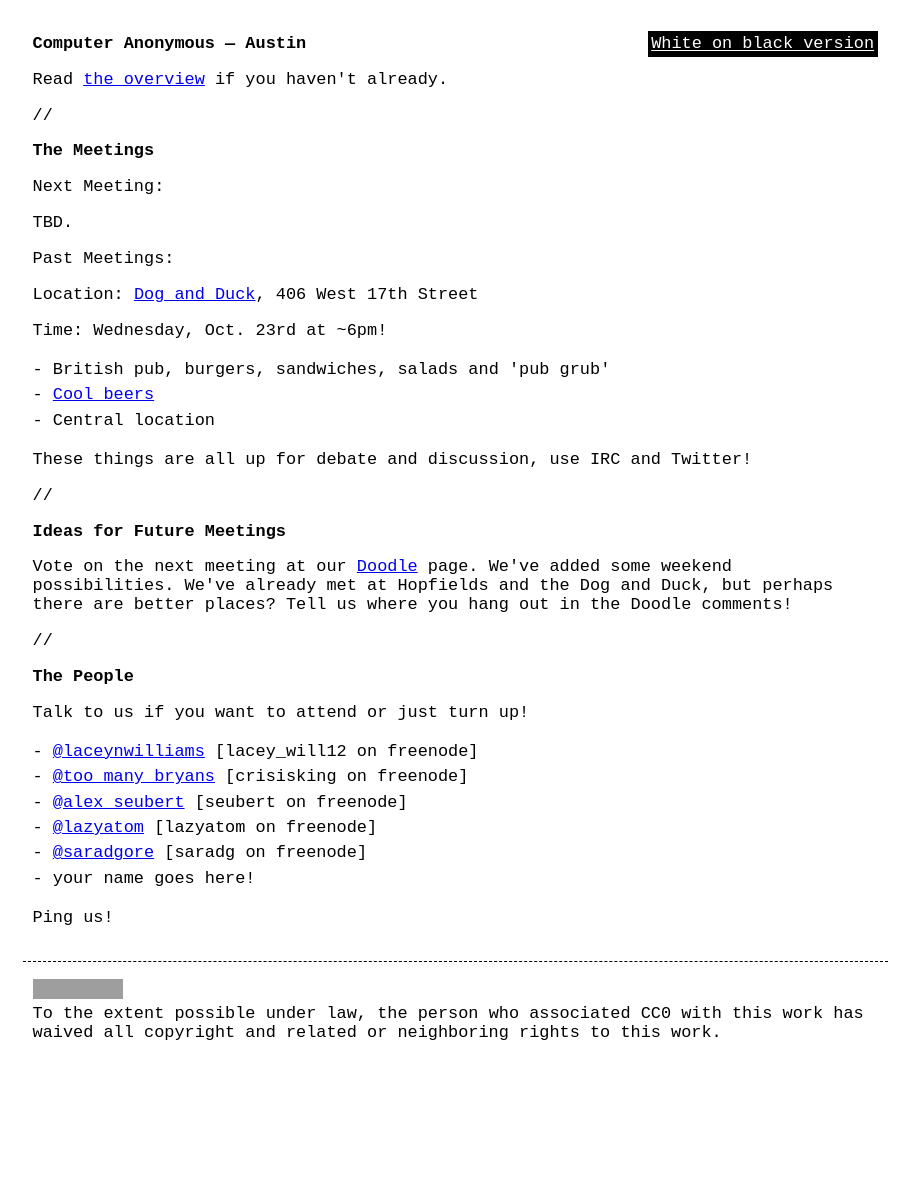
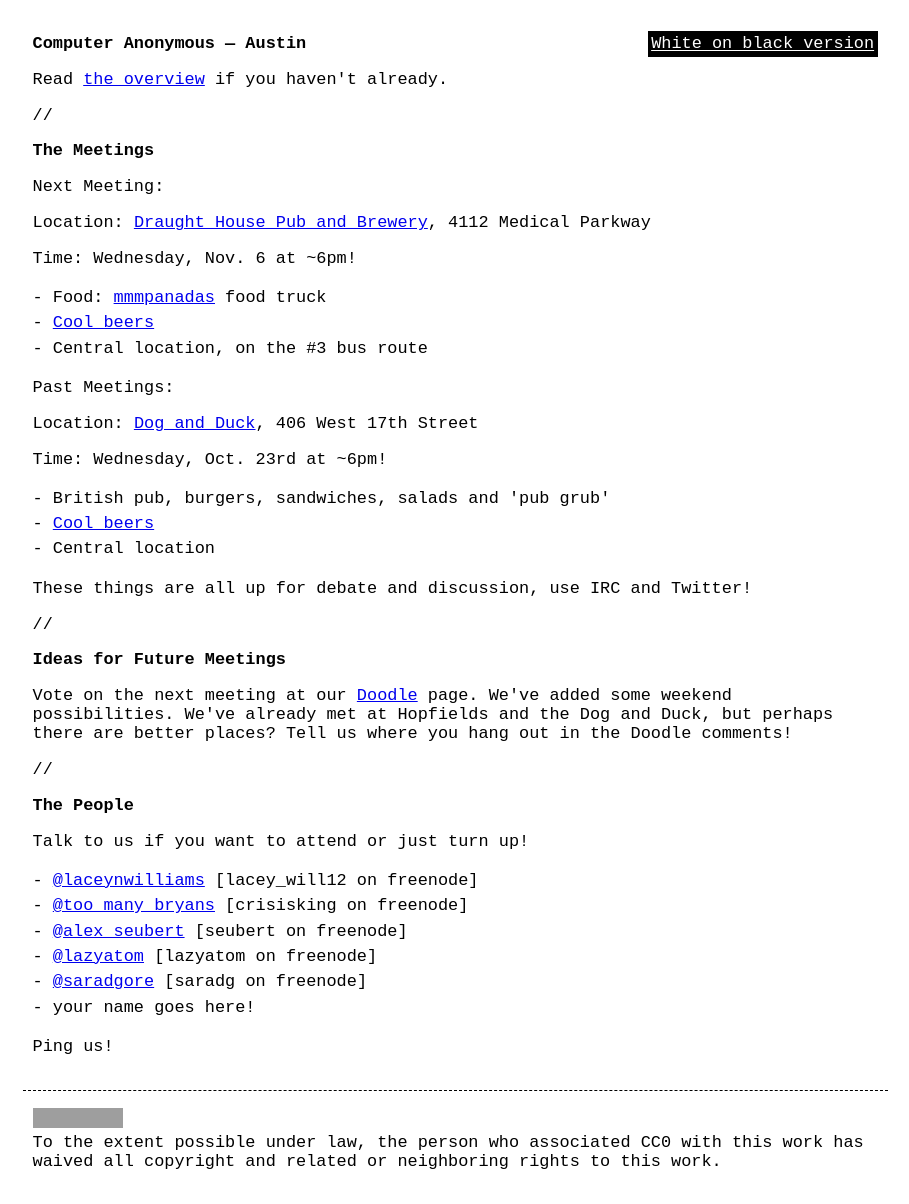
Before and after one commit to computeranonymous/computer, a Jekyll site: the page built from us_austin.html, in a window 1280 px wide. Shown: the whole page, without its empty margins (185-1094 px from the left). Built offline with Jekyll 4.4.1, drawn with Linux system fonts in a browser that asks for light colours; before the commit the page ends 1076 px from its top, so only the background shows below that; grey boxes are pictures that could not be loaded.

Commit message:
Next meeting for Austin, TX
According to Doodle, Wed. Nov 6 at 6pm is good for almost everyone. I picked Draught House because it's still pretty central, it has awesome beers, and we seem to be making the rounds to all the nice beer places. Anyone have any objections?

```diff
--- a/us_austin.html
+++ b/us_austin.html
@@ -11,7 +11,13 @@
 <h2>The Meetings</h2>
 
 <p>Next Meeting:</p>
-<p>TBD.</p>
+<p>Location: <a href="http://www.draughthouse.com/">Draught House Pub and Brewery</a>, 4112 Medical Parkway</p>
+<p>Time: Wednesday, Nov. 6 at ~6pm!</p>
+<ul>
+    <li>Food: <a href="http://mmmpanadas.com/">mmmpanadas</a> food truck </li>
+    <li><a href="http://www.taplister.com/bars/draught-house-pub-brewery/40b13b00f964a5209af31ee3/">Cool beers</a></li>
+    <li>Central location, on the #3 bus route</li>
+</ul>
 
 <p>Past Meetings:</p>
 
```
